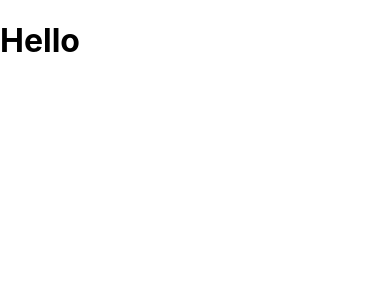
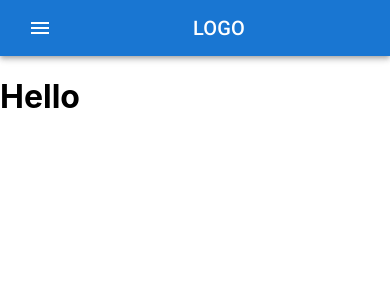
Before and after one commit to ShijuPJohn/shijupjohn.me, a Next.js app: page / in a window 390 px wide. Shown: the top 300 px of the page. Built offline with nearby package versions, Linux system fonts and the light colour scheme.

Commit message:
feat: add _document file and a responsive appbar. To be removed later

```diff
--- a/package.json
+++ b/package.json
@@ -9,6 +9,10 @@
     "lint": "next lint"
   },
   "dependencies": {
+    "@emotion/react": "^11.8.2",
+    "@emotion/styled": "^11.8.1",
+    "@mui/icons-material": "^5.5.1",
+    "@mui/material": "^5.5.3",
     "next": "12.1.4",
     "react": "18.0.0",
     "react-dom": "18.0.0"
--- /dev/null
+++ b/pages/_document.js
@@ -0,0 +1,23 @@
+// pages/_document.js
+
+import Document, { Html, Head, Main, NextScript } from 'next/document'
+
+class MyDocument extends Document {
+    render() {
+        return (
+            <Html>
+                <Head>
+                    <meta name="description" content="Portfolio site of Shiju P John" />
+                    <link rel="icon" href={'/favicon.jpg'} />
+                    <link rel="stylesheet" href="https://fonts.googleapis.com/css?family=Roboto:300,400,500,700&display=swap" />
+                </Head>
+                <body>
+                    <Main />
+                    <NextScript />
+                </body>
+            </Html>
+        )
+    }
+}
+
+export default MyDocument
--- a/pages/index.js
+++ b/pages/index.js
@@ -1,12 +1,16 @@
 import Head from 'next/head'
-import Image from 'next/image'
-import styles from '../styles/Home.module.css'
 import Layout from '../src/components/Layout'
+import React from 'react'
 
 export default function Home() {
   return (
+   <React.Fragment>
+      <Head>
+    <title>SHIJU P JOHN</title>
+  </Head>
      <Layout>
        <h1>Hello</h1>
      </Layout>
+   </React.Fragment>
   )
 }
--- a/src/components/Layout.js
+++ b/src/components/Layout.js
@@ -1,21 +1,19 @@
 import React from "react"
-import Head from "next/head"
-function Layout(props){
-return(
+import ResponsiveAppBar from "./ResponsiveAppBar";
+
+function Layout(props) {
+    return (
         <React.Fragment>
-         <Head>
-        <title>SHIJU P JOHN</title>
-        <meta name="description" content="Portfolio site of Shiju P John" />
-        <link rel="icon" href={'/favicon.jpg'} />
-      </Head>
-      <main >
+            <ResponsiveAppBar/>
+            <main>
                 {props.children}
             </main>
 
-      <footer >
+            <footer>
 
             </footer>
         </React.Fragment>
     )
 }
+
 export default Layout
--- /dev/null
+++ b/src/components/ResponsiveAppBar.js
@@ -0,0 +1,107 @@
+import * as React from 'react';
+import AppBar from '@mui/material/AppBar';
+import Box from '@mui/material/Box';
+import Toolbar from '@mui/material/Toolbar';
+import IconButton from '@mui/material/IconButton';
+import Typography from '@mui/material/Typography';
+import Menu from '@mui/material/Menu';
+import MenuIcon from '@mui/icons-material/Menu';
+import Container from '@mui/material/Container';
+import Button from '@mui/material/Button';
+import MenuItem from '@mui/material/MenuItem';
+
+const pages = ['About me', 'Skills', 'Blog'];
+
+const ResponsiveAppBar = () => {
+    const [anchorElNav, setAnchorElNav] = React.useState(null);
+    const [anchorElUser, setAnchorElUser] = React.useState(null);
+
+    const handleOpenNavMenu = (event) => {
+        setAnchorElNav(event.currentTarget);
+    };
+    const handleOpenUserMenu = (event) => {
+        setAnchorElUser(event.currentTarget);
+    };
+
+    const handleCloseNavMenu = () => {
+        setAnchorElNav(null);
+    };
+
+    const handleCloseUserMenu = () => {
+        setAnchorElUser(null);
+    };
+
+    return (
+        <AppBar position="static">
+            <Container maxWidth="xl">
+                <Toolbar disableGutters>
+                    <Typography
+                        variant="h6"
+                        noWrap
+                        component="div"
+                        sx={{mr: 2, display: {xs: 'none', md: 'flex'}}}
+                    >
+                        LOGO
+                    </Typography>
+
+                    <Box sx={{flexGrow: 1, display: {xs: 'flex', md: 'none'}}}>
+                        <IconButton
+                            size="large"
+                            aria-label="account of current user"
+                            aria-controls="menu-appbar"
+                            aria-haspopup="true"
+                            onClick={handleOpenNavMenu}
+                            color="inherit"
+                        >
+                            <MenuIcon/>
+                        </IconButton>
+                        <Menu
+                            id="menu-appbar"
+                            anchorEl={anchorElNav}
+                            anchorOrigin={{
+                                vertical: 'bottom',
+                                horizontal: 'left',
+                            }}
+                            keepMounted
+                            transformOrigin={{
+                                vertical: 'top',
+                                horizontal: 'left',
+                            }}
+                            open={Boolean(anchorElNav)}
+                            onClose={handleCloseNavMenu}
+                            sx={{
+                                display: {xs: 'block', md: 'none'},
+                            }}
+                        >
+                            {pages.map((page) => (
+                                <MenuItem key={page} onClick={handleCloseNavMenu}>
+                                    <Typography textAlign="center">{page}</Typography>
+                                </MenuItem>
+                            ))}
+                        </Menu>
+                    </Box>
+                    <Typography
+                        variant="h6"
+                        noWrap
+                        component="div"
+                        sx={{flexGrow: 1, display: {xs: 'flex', md: 'none'}}}
+                    >
+                        LOGO
+                    </Typography>
+                    <Box sx={{flexGrow: 1, display: {xs: 'none', md: 'flex'}}}>
+                        {pages.map((page) => (
+                            <Button
+                                key={page}
+                                onClick={handleCloseNavMenu}
+                                sx={{my: 2, color: 'white', display: 'block'}}
+                            >
+                                {page}
+                            </Button>
+                        ))}
+                    </Box>
+                </Toolbar>
+            </Container>
+        </AppBar>
+    );
+};
+export default ResponsiveAppBar;
```
Also changed, not shown: 1 other file (tests, documents, lock files or other folders). Lines whose indentation alone changed are shown as unchanged.
